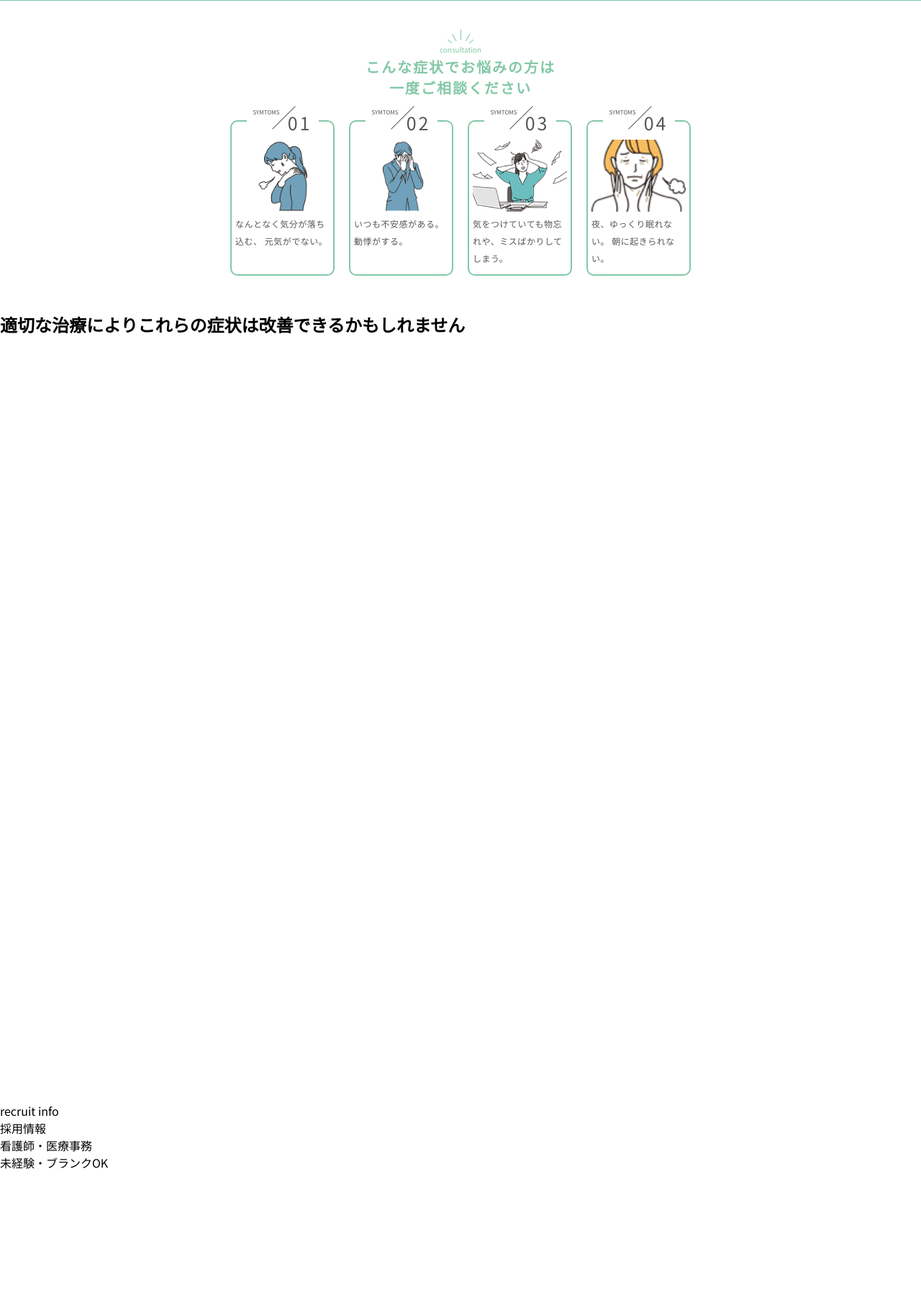
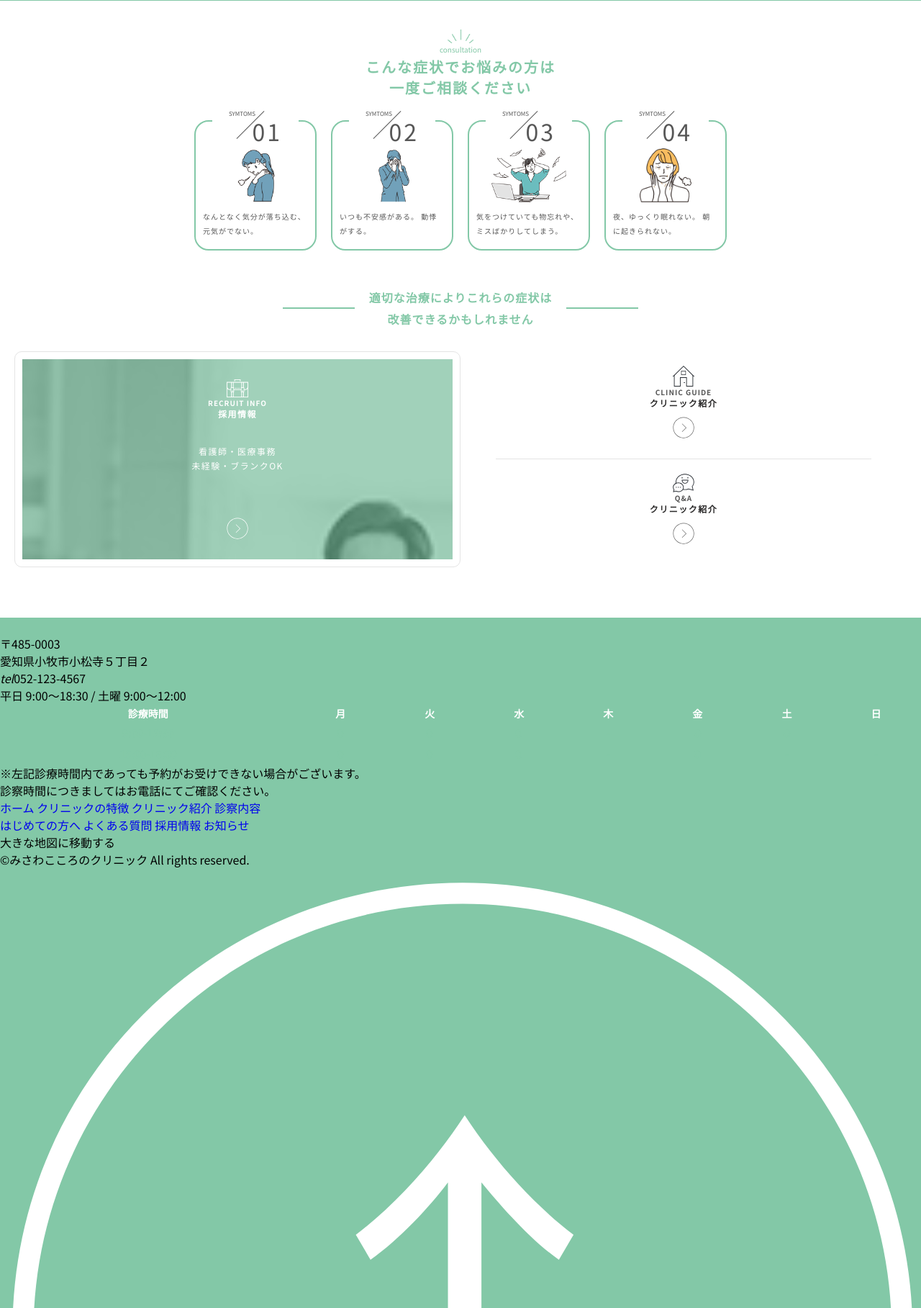
Before and after one commit to MaximoJunior/wisama, a PHP site: page / in a window 1280 px wide. Shown: the part 3228-5045 px from the top of the page at 72% size. Run offline with PHP 8.4, Linux system fonts and the light colour scheme.

Commit message:
Almost done

```diff
--- a/index.html
+++ b/index.html
@@ -430,39 +430,54 @@
 
             </div>
 
-            <h2>適切な治療によりこれらの症状は改善できるかもしれません</h2>
+            <div class="container-sub-title">
+                <h3 class="sub-title">適切な治療によりこれらの症状は<br class="breakline"/>改善できるかもしれません</h3>
+            </div>
 
-            <div class="container-info">
+            <div class="container-info container-grid">
 
                 <div class="col">
-
                     <div class="tablet">
-                        <div class="tablet-screen">
-                            <img src="images/briefcase.png" alt="Briefcase">
-                            <p>recruit info</p>
-                            <p>採用情報</p>
-                            <p>看護師・医療事務</p>
-                            <p>未経験・ブランクOK</p>
-                            <img src="images/link-icon-white.svg" alt="Icon grey">
+                        <div class="card-link row">
+                            <a href="#">
+                                <div class="container">
+                                    <img class="icon icon-description" src="images/briefcase.png" alt="Icon Clinic">
+                                    <p class="text-tag">RECRUIT INFO</p>
+                                    <p class="text-main">採用情報</p>
+                                    <div class="text-middle">
+                                        <p class="text-main">看護師・医療事務</p>
+                                        <p class="text-main">未経験・ブランクOK</p>
+                                    </div>
+                                    <img class="icon icon-link" src="images/link-icon-white.svg" alt="Icon grey">
+                                    <img class="img-bg" src="images/consultation_tablet_img.png" alt="Alt">
+                                </div>
+                            </a>
                         </div>
                     </div>
-
                 </div>
 
-                <div class="col">
+                <div class="col col-2 container-grid" >
 
-                    <div class="row">
-                        <img src="images/uty-icon-clinic.svg" alt="Icon Clinic">
-                        <p>CLINIC GUIDE</p>
-                        <p>クリニック紹介</p>
-                        <img src="images/link-icon-grey.svg" alt="Icon grey">
+                    <div class="card-link row">
+                        <a href="#">
+                            <div class="container">
+                                <img class="icon icon-description" src="images/uty-icon-clinic.svg" alt="Icon Clinic">
+                                <p class="text-tag">CLINIC GUIDE</p>
+                                <p class="text-main">クリニック紹介</p>
+                                <img class="icon icon-link" src="images/link-icon-grey.svg" alt="Icon grey">
+                            </div>
+                        </a>
                     </div>
 
-                    <div class="row">
-                        <img src="images/uty-icon-qanda.svg" alt="Icon Qanda">
-                        <p>Q&A</p>
-                        <p>クリニック紹介</p>
-                        <img src="images/link-icon-grey.svg" alt="Icon grey">
+                    <div class="card-link row">
+                        <a href="#">
+                            <div class="container">
+                                <img class="icon icon-description" src="images/uty-icon-qanda.svg" alt="Icon Qanda">
+                                <p class="text-tag">Q&A</p>
+                                <p class="text-main">クリニック紹介</p>
+                                <img class="icon icon-link" src="images/link-icon-grey.svg" alt="Icon grey">
+                            </div>
+                        </a>
                     </div>
 
                 </div>
@@ -473,7 +488,7 @@
 
     </section><!--/consultation-section-->
 
-    <footer>
+    <footer class="footer">
          <div class="container-content">
              <div class="col">
 
--- a/styles/index.css
+++ b/styles/index.css
@@ -1114,7 +1114,7 @@ article  .symtoms {
     top: -25px;
     transform: translateX(-50%);
     flex-direction: column;
-    padding: 4px;
+    padding: 8px;
     background-color: white;
     color: var(--font-color-main);
     overflow: hidden;
@@ -1145,10 +1145,11 @@ article  .symtoms .number {
 .consultation-section .container-article
 article  .symtoms .number::before {
     position: absolute;
-    left: 25px;
+    left: 22px;
+    bottom: 11px;
     content: "";
     display: block;
-    width: 45px;
+    width: 38px;
     height: 1px;
     transform: rotate(-45deg);
     background-color: var(--font-color-main);
@@ -1163,6 +1164,223 @@ article  .symtoms .number::before {
 }
 
 .consultation-section .container-article article .article-img {
-    object-fit: cover;
+    display: block;
+    width: auto;
     height: 100px;
+    margin: 0 auto;
 }
+
+.consultation-section .container-sub-title{
+    text-align: center;
+    overflow: hidden;
+}
+
+.consultation-section .sub-title {
+    font-size: 16px;
+    line-height: 30px;
+    text-align: center;
+    letter-spacing: 1px;
+    color: var(--font-color-second);
+    position: relative;
+    display: inline-block;
+    padding: 0 20px;
+    background-color: white;
+}
+
+.consultation-section .sub-title::after {
+    position: absolute;
+    content: "";
+    width: 100%;
+    height: 2px;
+    top: 50%;
+    left: 100px;
+    z-index: -1;
+    transform: translateY(-50%);
+    background-color: var(--bg-color-second);
+    display: block;
+}
+
+.consultation-section .sub-title::before {
+    position: absolute;
+    content: "";
+    width: 100%;
+    height: 2px;
+    right: 100px;
+    z-index: -1;
+    top: 50%;
+    transform: translateY(-50%);
+    background-color: var(--bg-color-second);
+    display: block;
+}
+
+
+.consultation-section .container-info {
+    grid-template-columns: 1fr 1fr;
+    grid-template-rows: 1fr;
+    padding: 30px 20px;
+}
+
+/* .consultation-section .container-info .col {
+    width: 50%;
+
+} */
+
+.consultation-section .container-info .col-2 {
+    padding: 0 20px;
+    grid-template-columns: 100%;
+    grid-template-rows: 1fr 1fr;
+    justify-items: stretch;
+}
+
+.consultation-section .container-info .col-2 .row{
+    height: 100%;
+}
+
+.consultation-section .container-info .tablet {
+    height: 300px;
+    padding: 10px;
+    border: 1px solid #e4e4e4;
+    border-radius: 10px;
+    overflow: hidden;
+}
+
+.consultation-section .container-info
+.tablet .card-link{
+    height: 100%;
+    position: relative;
+    overflow: hidden;
+}
+
+.consultation-section .container-info
+.tablet .card-link .container {
+    justify-content: center;
+}
+
+.consultation-section .container-info
+.tablet .card-link p {
+    color: white !important;
+}
+
+.consultation-section .container-info
+.tablet .card-link .text-middle {
+    padding: 35px 0;
+    padding-bottom: 50px;
+    text-align: center;
+}
+
+.consultation-section .container-info
+.tablet .card-link .text-middle .text-main {
+    font-size: 12px;
+    font-weight: 400;
+    line-height: 20px;
+}
+
+.consultation-section .container-info
+.tablet .card-link .img-bg {
+   position: absolute;
+   top: 0;
+   left: 0;
+   bottom: 0;
+   right: 0;
+   z-index: -2;
+   object-fit: cover;
+}
+
+.consultation-section .container-info
+.tablet .card-link::before {
+    content: "";
+    display: block;
+    position: absolute;
+    top: 0;
+    left: 0;
+    right: 0;
+    bottom: 0;
+    background-color: #73bb99a9;
+    z-index: -1;
+}
+
+.consultation-section .container-info
+ .col-2 .card-link {
+     position: relative;
+ }
+
+.consultation-section .container-info
+ .col-2 .card-link:first-child:after {
+     position: absolute;
+     left: 50%;
+     transform: translateX(-50%);
+     content: "";
+     height: 1px;
+     width: 90%;
+     bottom: 0;
+     display: block;
+     background-color: #e4e4e4;
+ }
+
+.consultation-section .container-info
+ .col-2 .card-link .container{
+    padding: 20px 0;
+ }
+
+ .footer {
+     background-color: var(--bg-color-second);
+ }
+
+ @media  screen and (min-width: 768px) {
+
+    .consultation-section .container-article article {
+        width: 170px;
+        border-radius: 20px;
+        padding: 15px 10px;
+        padding-top: 37px;
+    }
+
+    .consultation-section .container-article
+    article  .symtoms {
+        width: 120px;
+        top: -32px;
+    }
+
+    .consultation-section .container-article
+    article  .symtoms span {
+        line-height: 25px;
+        padding: 0 15px;
+    }
+
+    .consultation-section .container-article
+    article  .symtoms .number::before {
+        position: absolute;
+        left: 18px;
+        bottom: 21px;
+        content: "";
+        display: block;
+        width: 54px;
+        height: 1px;
+        transform: rotate(-45deg);
+        background-color: var(--font-color-main);
+
+    }
+    .consultation-section .container-article
+    article  .symtoms  .tag{
+        font-size: 8px;
+    }
+
+    .consultation-section .container-article
+    article  .symtoms .number {
+       font-size: 32px;
+    }
+
+    .consultation-section
+    .container-article article .article-img {
+          height: 75px;
+          margin-bottom: 10px;
+    }
+
+    .consultation-section
+    .container-article article p {
+        font-size: 10px;
+        letter-spacing: 1px;
+        line-height: 20px;
+    }
+
+ }
--- a/styles/main.css
+++ b/styles/main.css
@@ -71,6 +71,11 @@ ul {
     display: -ms-flexbox;
     display: flex;
 }
+
+.container-grid {
+    display: grid;
+}
+
 .guide-container {
     width: 100%;
     max-width: 980px;
@@ -168,7 +173,44 @@ table td span.dash {
     height: auto;
 }
 
+/* card-link */
+
+.card-link .container{
+    display: -webkit-box;
+    display: -webkit-flex;
+    display: -ms-flexbox;
+    display: flex;
+    flex-direction: column;
+    align-items: center;
+    line-height: 15px;
+    height: 100%;
+}
+
+.card-link .icon {
+    width: 30px;
+}
+
+.card-link .icon-link{
+    margin-top: 12px;
+}
+
+.card-link .text-tag {
+    font-size: 10px;
+    font-weight: 700;
+    letter-spacing: 1px;
+    color: var(--font-color-main);
+}
+
+.card-link .text-main {
+    font-size: 12px;
+    font-weight: 700;
+    letter-spacing: 1.5px;
+    color: var(--font-color-dark);
+}
+
+
 /* section */
+
 .section-padding {
     padding: 40px 0;
 }
```
Also changed, not shown: images/consultation_tablet_img.png (added).
